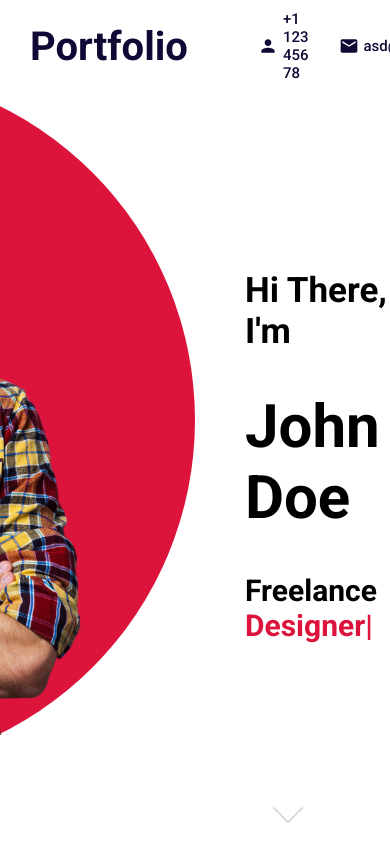
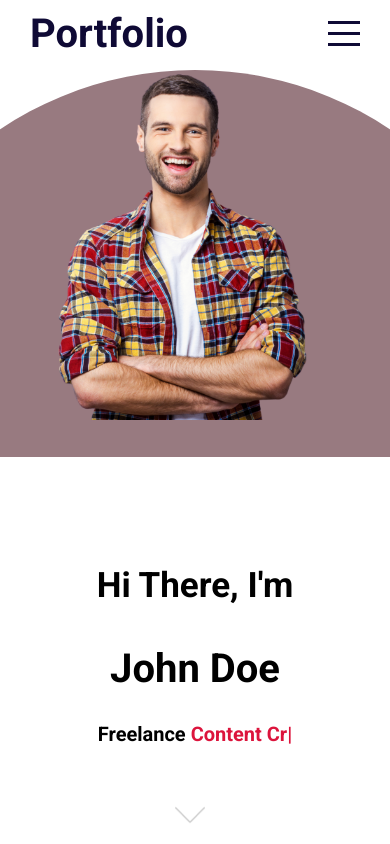
Before and after one commit to Dave-Guangyao-Li/react-portfolio-website, a React (Create React App) app: page / in a window 390 px wide. Built offline with nearby package versions, Linux system fonts and the light colour scheme.

Commit message:
responsive design

```diff
--- a/src/App.jsx
+++ b/src/App.jsx
@@ -21,7 +21,7 @@
         <Intro></Intro>
         <Portfolio></Portfolio>
         <Works></Works>
-        {/* <Testimonials></Testimonials> */}
+        <Testimonials></Testimonials>
         <Contact></Contact>
       </div>
     </div>
--- a/src/App.scss
+++ b/src/App.scss
@@ -1,7 +1,7 @@
-.app{
+.app {
   height: 100vh;
 
-    .sections{
+  .sections {
     width: 100%;
     // 70 px is the height of the topbar
     height: calc(100vh - 70px); // + and - must be separated by a space
@@ -9,25 +9,22 @@
     position: relative; // relative to fixed topbar
     top: 70px; // topbar height, start from 70px of the topbar
 
-
     //scrolling effect
     overflow-y: scroll;
     scroll-behavior: smooth;
     scroll-snap-type: y mandatory; // apply snap scrolling to all sections vertically (y axis)
 
     scrollbar-width: none; // hide scrollbar for firefox
-        &::-webkit-scrollbar{ // hide scrollbar for chrome
+    &::-webkit-scrollbar {
+      // hide scrollbar for chrome
       display: none;
     }
 
-
     // for each element in the sections class
-        > *{
-            width: 100%;
+    > * {
+      width: 100vw;
       height: calc(100vh - 70px);
       scroll-snap-align: start; // snap scrolling to the start of each section
     }
   }
-
-
 }
--- a/src/components/contact/Contact.scss
+++ b/src/components/contact/Contact.scss
@@ -1,10 +1,20 @@
+@import '../../global.scss';
+
 .contact {
   background-color: white;
   display: flex;
 
+  @include mobile {
+    flex-direction: column;
+  }
+
   .left {
+    display: flex;
     flex: 1;
     overflow: hidden;
+    justify-content: center;
+    align-items: center;
+
     img {
       height: 100%;
     }
@@ -38,6 +48,10 @@
         font-size: 18px;
         font-weight: 600;
         outline: none;
+        @include mobile {
+          width: 80%;
+          height: 20px;
+        }
       }
 
       textarea {
@@ -49,6 +63,10 @@
         font-size: 18px;
         font-weight: 600;
         outline: none;
+        @include mobile {
+          width: 80%;
+          height: 40%;
+        }
       }
 
       button {
--- a/src/components/intro/Intro.jsx
+++ b/src/components/intro/Intro.jsx
@@ -1,6 +1,6 @@
 import { useEffect, useRef } from 'react'
 import './Intro.scss'
-import { init } from 'ityped'
+import { init } from 'ityped' // ityped is a library that allows us to create animated text
 
 export default function Intro() {
   const textRef = useRef() // useRef is a hook that allows us to access the DOM just like document.querySelector
@@ -9,9 +9,10 @@
     // console.log(textRef): object.current
     // initialize item
     init(textRef.current, {
+      // init is a function that takes two arguments: the DOM element and the options
       showCursor: false,
       strings: ['Developer', 'Designer', 'Content Creator'],
-      backDelay: 1500,
+      backDelay: 100,
       backSpeed: 60,
       showCursor: true,
     })
--- a/src/components/intro/Intro.scss
+++ b/src/components/intro/Intro.scss
@@ -1,8 +1,14 @@
+@import '../../global.scss';
+
 .intro {
   background-color: white;
   display: flex;
 
-  // left and right half and half
+  // responsive design
+  @include mobile {
+    flex-direction: column;
+    align-items: center;
+  } // left and right half and half
   .left {
     flex: 0.5;
     overflow: hidden;
@@ -10,15 +16,23 @@
     .img-container {
       width: 700px;
       height: 700px;
-      background-color: crimson;
+      background-color: rgb(152, 122, 128);
       border-radius: 50%;
       display: flex;
       justify-content: flex-end;
       align-items: center;
 
+      @include mobile {
+        align-items: flex-start;
+        justify-content: center;
+      }
+
       float: right; // align container to the right
       img {
         height: 90%;
+        @include mobile {
+          height: 50%;
+        }
       }
     }
   }
@@ -35,15 +49,26 @@
       flex-direction: column;
       justify-content: center;
 
+      @include mobile {
+        padding-left: 0;
+        align-items: center;
+      }
+
       h1 {
         font-size: 60px;
         margin: 10px 0;
+        @include mobile {
+          font-size: 40px;
+        }
       }
       h2 {
         font-size: 35px;
       }
       h3 {
         font-size: 30px;
+        @include mobile {
+          font-size: 20px;
+        }
 
         span {
           font-size: inherit;
--- a/src/components/portfolio/Portfolio.scss
+++ b/src/components/portfolio/Portfolio.scss
@@ -8,6 +8,10 @@
 
   h1 {
     font-size: 50px;
+
+    @include mobile {
+      font-size: 20px;
+    }
   }
 
   ul {
@@ -15,6 +19,12 @@
     padding: 0;
     list-style: none;
     display: flex;
+
+    @include mobile {
+      margin: 10px 0;
+      flex-wrap: wrap; // let the items wrap to next line
+      justify-content: center;
+    }
   }
 
   .container {
@@ -22,7 +32,12 @@
     display: flex;
     align-items: center;
     justify-content: center;
+    overflow-y: scroll;
     flex-wrap: wrap; // let the items wrap to next line
+
+    @include mobile {
+      width: 100%;
+    }
 
     .item {
       width: 220px;
@@ -36,6 +51,12 @@
       position: relative;
       transition: all 0.5s ease;
       cursor: pointer;
+
+      @include mobile {
+        // reduce the size of the item
+        width: 130px;
+        height: 100px;
+      }
 
       h3 {
         position: absolute;
--- a/src/components/portfolioList/portfolioList.scss
+++ b/src/components/portfolioList/portfolioList.scss
@@ -9,4 +9,8 @@
     background-color: $mainColor;
     color: white;
   }
+  @include mobile {
+    margin-right: 20px;
+    margin-bottom: 10px;
+  }
 }
--- a/src/components/testimonials/Testimonials.scss
+++ b/src/components/testimonials/Testimonials.scss
@@ -5,21 +5,37 @@
   display: flex;
   flex-direction: column;
   align-items: center;
+  max-height: 100%;
+  overflow-y: scroll; // parent scroll
+
+  @include mobile {
+    justify-content: space-between;
+  }
 
   h1 {
     font-size: 50px;
+
+    @include mobile {
+      font-size: 20px;
+    }
   }
 
   .container {
     width: 100%;
-    height: 80%;
+    height: auto;
     display: flex;
     align-items: center;
     justify-content: center;
 
+    @include mobile {
+      flex-direction: column;
+      justify-content: center;
+    }
+
     .card {
       width: 250px;
-      height: 70%;
+      // max-height: 200px;
+      height: 80%;
       border-radius: 10px;
       box-shadow: 0px 0px 15px -8px black;
       display: flex;
@@ -27,11 +43,21 @@
       justify-content: space-around;
       padding: 20px;
       transition: all 1s ease;
+      // overflow-y: scroll;
+
+      @include mobile {
+        width: 80%;
+        margin: 10px 0;
+      }
 
       &.featured {
         width: 300px;
-        height: 75%;
+        height: 80%;
         margin: 0 30px;
+        @include mobile {
+          width: 80%;
+          margin: 10px 0;
+        }
       }
 
       &:hover {
@@ -42,6 +68,7 @@
         display: flex;
         align-items: center;
         justify-content: center;
+        // overflow-y: scroll;
 
         img {
           &.left,
@@ -49,11 +76,15 @@
             height: 25px;
           }
           &.user {
-            height: 60px;
-            width: 60px;
+            height: 50px;
+            width: 50px;
             border-radius: 50%;
             object-fit: cover;
-            margin: 0 30px;
+            margin: 0 20px;
+          }
+          @include mobile {
+            width: 40px;
+            height: 40px;
           }
         }
       }
--- a/src/components/topbar/Topbar.scss
+++ b/src/components/topbar/Topbar.scss
@@ -1,6 +1,6 @@
-@import "../../global.scss";
+@import '../../global.scss';
 
-.topbar{
+.topbar {
   position: fixed;
   top: 0; // topbar always on top
   z-index: 3; // topbar always on top of other elements
@@ -11,51 +11,55 @@
   width: 100%;
   height: 70px;
 
-    .wrapper{
+  .wrapper {
     padding: 10px 30px;
     display: flex;
     align-items: center;
     justify-content: space-between;
 
-        .left{
+    .left {
       display: flex;
       align-items: center;
-            .logo{
+      .logo {
         font-size: 40px;
         font-weight: 700;
-                text-decoration: none ;
+        text-decoration: none;
         color: inherit; // inherit color from parent $maincolor
         margin-right: 40px;
       }
 
-            .itemContainer{
+      .itemContainer {
         display: flex;
         align-items: center;
         margin-left: 30px;
 
-                .icon{
+        @include mobile {
+          display: none; // hide itemContainer on mobile
+        }
+
+        .icon {
           font-size: 20px;
           margin-right: 5px;
         }
 
-                span{
-                    font-size:15px;
+        span {
+          font-size: 15px;
           font-weight: 500;
         }
       }
     }
 
-        .right{
-            .hamburger{
-                width:32px;
-                height:25px;
+    .right {
+      .hamburger {
+        width: 32px;
+        height: 25px;
         display: flex;
         flex-direction: column;
         justify-content: space-between;
         cursor: pointer;
       }
 
-            span{
+      span {
         width: 100%;
         height: 3px;
         background-color: $mainColor;
@@ -65,31 +69,27 @@
     }
   }
 
-    &.active{
+  &.active {
     background-color: $mainColor;
     color: white;
 
-
     .hamburger {
-
       // form a cross
-            span{
-                &:first-child{
+      span {
+        &:first-child {
           background-color: white;
           transform: rotate(45deg);
-
         }
-                &:nth-child(2){
+        &:nth-child(2) {
           background-color: white;
           opacity: 0;
           width: 60%;
         }
-                &:last-child{
+        &:last-child {
           background-color: white;
           transform: rotate(-45deg);
         }
       }
     }
-
   }
 }
--- a/src/components/works/Works.scss
+++ b/src/components/works/Works.scss
@@ -1,14 +1,25 @@
+@import '../../global.scss';
+
 .works {
-  background-color: crimson;
+  background-color: lightgray;
   display: flex;
   align-items: center;
   justify-content: center;
   position: relative;
 
+  // h1 {
+  //   text-align: center;
+  //   margin: 10px 0;
+  // }
+
   .arrow {
     height: 50px;
     position: absolute;
     cursor: pointer;
+
+    @include mobile {
+      display: none;
+    }
 
     &.left {
       left: 50px;
@@ -26,12 +37,22 @@
     position: absolute;
     left: 0;
     transition: all 1s ease-out;
+    overflow-y: scroll;
+
+    @include mobile {
+      height: 100vh;
+      flex-direction: column;
+      justify-content: center;
+    }
 
     .container {
       width: 100vw; // 100% of the width of the viewport
       display: flex;
+      // width: 100%;
+      // height: auto;
       align-items: center;
       justify-content: center;
+
       .item {
         width: 700px;
         height: 100%;
@@ -40,6 +61,14 @@
         display: flex;
         align-items: center;
         justify-content: center;
+        overflow-y: scroll;
+
+        @include mobile {
+          width: 80%;
+          max-height: 150px;
+          margin: 15px 0;
+        }
+
         .left {
           flex: 4; // split the width of the parent into 4 equal parts
           height: 80%;
@@ -84,7 +113,7 @@
         .right {
           flex: 8; // split the width of the parent into 8 equal parts
           height: 100%;
-          background-color: blueviolet;
+          // background-color: blueviolet;
           display: flex;
           align-items: center;
           justify-content: center;
--- a/src/global.scss
+++ b/src/global.scss
@@ -1 +1,10 @@
 $mainColor: #0f0a35;
+
+// break point for mobile
+$width: 768px;
+@mixin mobile {
+  // mixin for mobile, use it like this: @include mobile { ... }, it will be applied when the screen width is less than $width
+  @media (max-width: $width) {
+    @content;
+  }
+}
```
Lines whose indentation alone changed are shown as unchanged.
